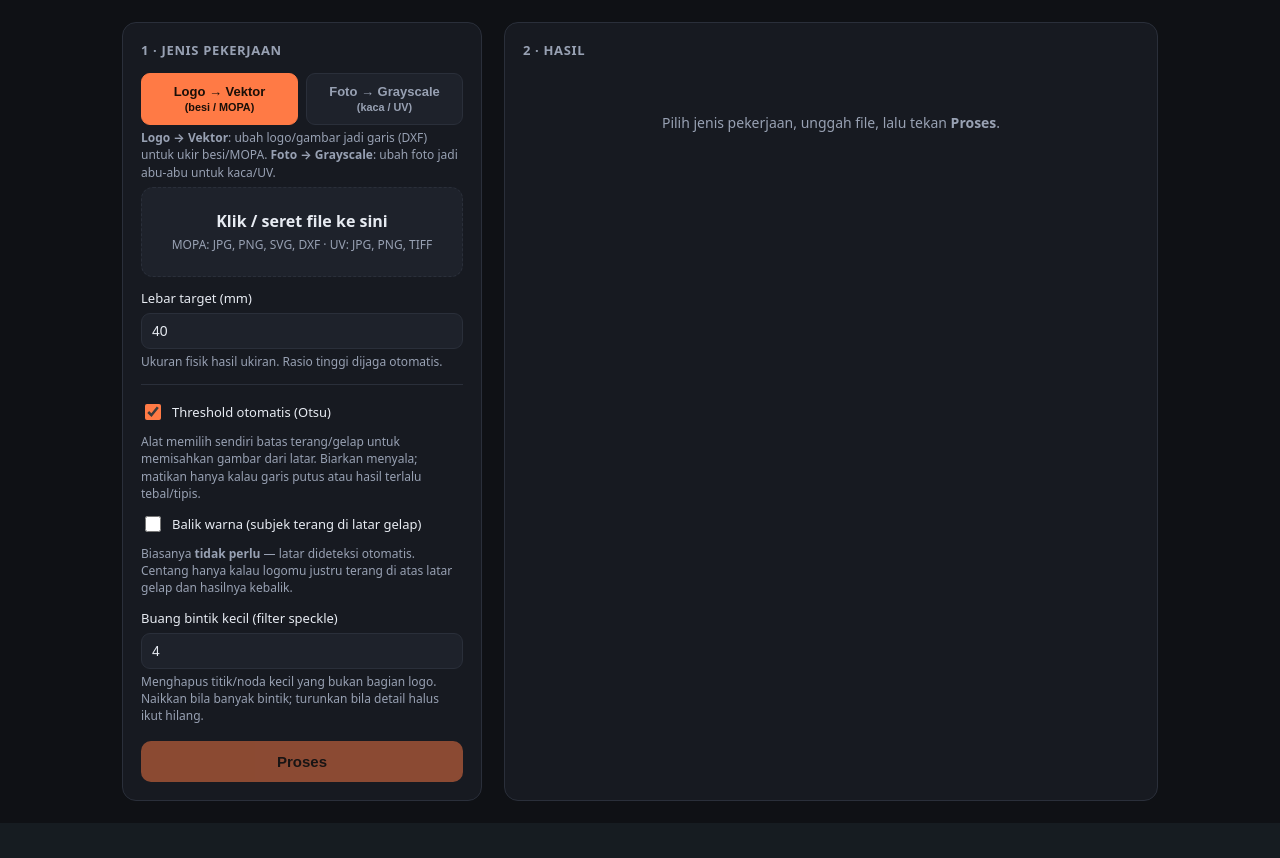
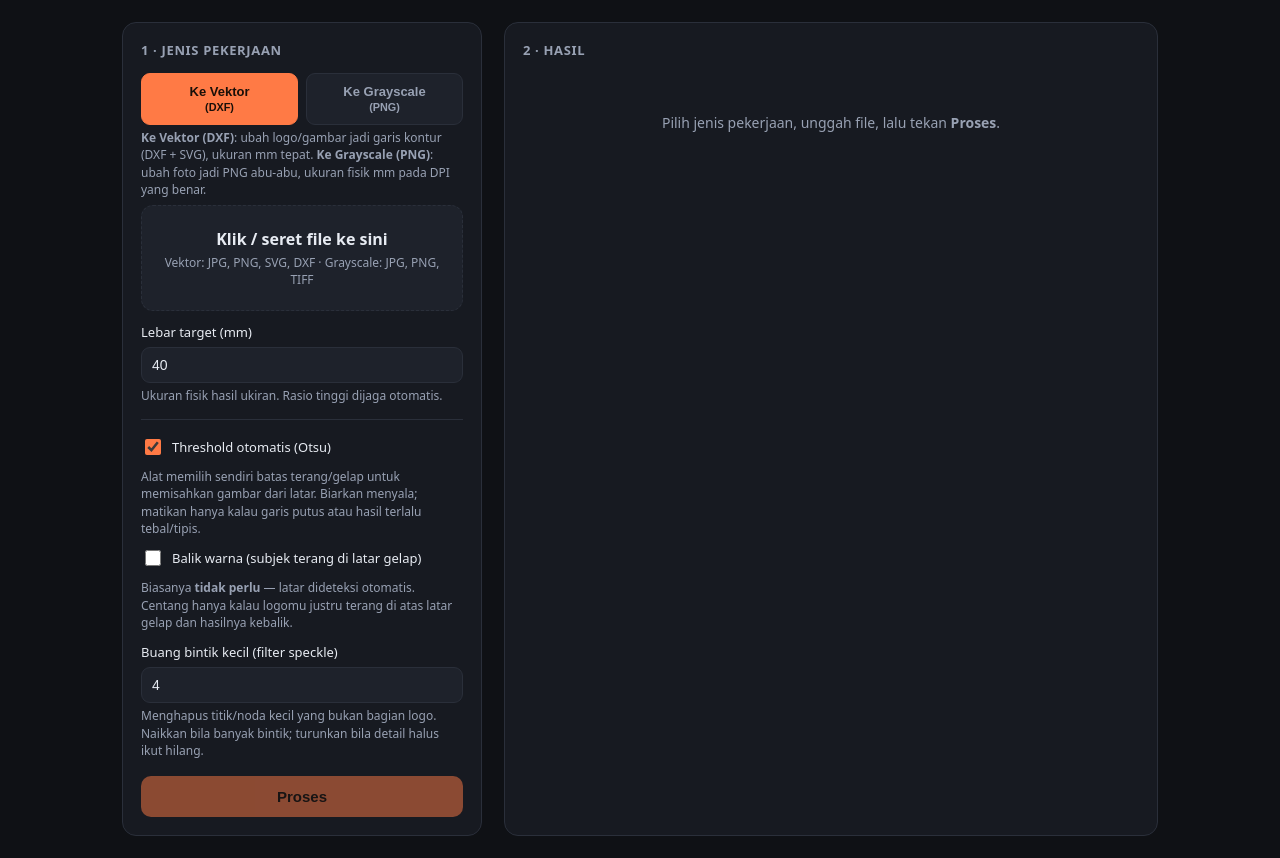
Before and after one commit to bayu-code-lab/laser-prep, a FastAPI app: page / in a window 1280 px wide. Shown: the part 60-918 px from the top of the page. Before the commit the page ends 861 px from the top, so only its background shows below. Run offline with FastAPI, Linux system fonts and the light colour scheme; some libraries are stand-ins or nearby versions.

Commit message:
refactor: ganti nama cabang MOPA/UV jadi Vektor (DXF) / Grayscale (PNG)

```diff
--- a/app.py
+++ b/app.py
@@ -2,8 +2,8 @@
 Laser Prep — web app LOKAL untuk menyiapkan file pelanggan jadi import-ready EZCAD2.
 
 Jalankan:  python app.py    lalu buka http://127.0.0.1:8000
-- Cabang "Logo → Vektor (MOPA)": JPG/PNG/SVG -> DXF + SVG bersih, skala mm benar.
-- Cabang "Foto → Grayscale (Kaca UV)": foto -> PNG grayscale bersih, ukuran fisik benar.
+- Mode "Ke Vektor (DXF)": JPG/PNG/SVG -> DXF + SVG bersih, skala mm benar.
+- Mode "Ke Grayscale (PNG)": foto -> PNG grayscale bersih, ukuran fisik benar.
 
 Parameter laser & dithering tetap kamu atur di EZCAD2.
 """
@@ -76,7 +76,7 @@ def index() -> HTMLResponse:
 async def process(
     lp_sid: str = Cookie(default=""),
     file: UploadFile = File(...),
-    job: str = Form(...),                 # "mopa" | "uv"
+    job: str = Form(...),                 # "vector" | "grayscale"
     width_mm: float = Form(50.0),
     # vektor
     auto_threshold: bool = Form(True),
@@ -110,7 +110,7 @@ async def process(
         return f"/out/{sid}/" + os.path.basename(p)
 
     try:
-        if job == "mopa":
+        if job == "vector":
             if ext in VECTOR_EXT:
                 r = process_svg_input(src_path, sess_dir, stem, target_width_mm=width_mm)
             elif ext in RASTER_EXT:
@@ -132,7 +132,7 @@ async def process(
                     "warnings": [f"File {ext} sudah vektor/siap import — disalin apa adanya. Set ukuran & parameter di EZCAD2."],
                 })
             else:
-                raise HTTPException(400, f"Format {ext} tak didukung untuk cabang MOPA.")
+                raise HTTPException(400, f"Format {ext} tak didukung untuk mode Vektor.")
 
             def bust(p):  # cache-buster utk preview
                 return url(p) + "?v=" + uuid.uuid4().hex[:6]
@@ -150,9 +150,9 @@ async def process(
                 "warnings": r.warnings,
             })
 
-        elif job == "uv":
+        elif job == "grayscale":
             if ext not in RASTER_EXT:
-                raise HTTPException(400, f"Cabang Kaca UV butuh gambar raster (JPG/PNG/...). Dapat: {ext}")
+                raise HTTPException(400, f"Mode Grayscale butuh gambar raster (JPG/PNG/TIFF). Dapat: {ext}")
             r = process_photo(
                 src_path, sess_dir, stem,
                 target_width_mm=width_mm, dpi=int(dpi),
--- a/prep/raster.py
+++ b/prep/raster.py
@@ -1,5 +1,5 @@
 """
-Cabang RASTER (Kaca UV): foto/gambar -> PNG grayscale bersih dengan ukuran fisik benar.
+Mode KE GRAYSCALE (PNG): foto/gambar -> PNG grayscale bersih dengan ukuran fisik benar.
 
 Python menyiapkan: grayscale, kontras, crop/auto-trim, penskalaan ke mm @ DPI.
 DITHERING/HALFTONE sengaja TIDAK dilakukan di sini — biar EZCAD2 yang urus (lebih unggul).
@@ -74,7 +74,7 @@ def process_photo(
     gamma: float = 1.0,
 ) -> RasterResult:
     os.makedirs(out_dir, exist_ok=True)
-    png_path = os.path.join(out_dir, f"{stem}_uv.png")
+    png_path = os.path.join(out_dir, f"{stem}_grayscale.png")
     prev_before = os.path.join(out_dir, f"{stem}_before.jpg")
     prev_after = os.path.join(out_dir, f"{stem}_after.jpg")
     warnings: List[str] = []
--- a/prep/vector.py
+++ b/prep/vector.py
@@ -1,5 +1,5 @@
 """
-Cabang VEKTOR (MOPA): logo raster (JPG/PNG) -> vektor bersih -> DXF + SVG + preview.
+Mode KE VEKTOR (DXF): logo raster (JPG/PNG) -> vektor bersih -> DXF + SVG + preview.
 Juga menerima input SVG (langsung diratakan & diskalakan).
 
 Python HANYA menyiapkan geometri bersih & skala mm yang benar.
--- a/selfcheck.py
+++ b/selfcheck.py
@@ -35,7 +35,7 @@ def _upload(name: str, buf: io.BytesIO) -> UploadFile:
 def _call(**kwargs) -> dict:
     """Panggil endpoint process() dengan default lengkap; kwargs menimpa yang perlu."""
     args = dict(
-        lp_sid=SID, job="uv", width_mm=20.0,
+        lp_sid=SID, job="grayscale", width_mm=20.0,
         auto_threshold=True, threshold=128, invert=False, filter_speckle=4,
         dpi=100, remove_bg=False, autocontrast=True, clahe=False, gamma=1.0,
     )
@@ -89,7 +89,7 @@ def check_svg_preview_before() -> None:
     """bug #6: untuk input SVG, panel 'sebelum' harus menunjuk SVG sumber, bukan hasil render."""
     svg = ('<svg xmlns="http://www.w3.org/2000/svg" viewBox="0 0 10 10">'
            '<path d="M1,1 L9,1 L9,9 L1,9 Z"/></svg>')
-    d = _call(file=_upload("s.svg", io.BytesIO(svg.encode())), job="mopa", width_mm=30.0)
+    d = _call(file=_upload("s.svg", io.BytesIO(svg.encode())), job="vector", width_mm=30.0)
     assert d["ok"], d
     assert ".svg" in d["before"], f"'sebelum' harus berkas SVG sumber: {d['before']}"
     # bandingkan path di disk, bukan URL: keduanya dapat cache-buster '?v=' yang berbeda
--- a/templates/index.html
+++ b/templates/index.html
@@ -64,14 +64,14 @@
   <div class="card">
     <h2>1 · Jenis pekerjaan</h2>
     <div class="seg" id="jobseg">
-      <button data-job="mopa" class="active">Logo → Vektor<br><small>(besi / MOPA)</small></button>
-      <button data-job="uv">Foto → Grayscale<br><small>(kaca / UV)</small></button>
+      <button data-job="vector" class="active">Ke Vektor<br><small>(DXF)</small></button>
+      <button data-job="grayscale">Ke Grayscale<br><small>(PNG)</small></button>
     </div>
-    <div class="hint"><b>Logo → Vektor</b>: ubah logo/gambar jadi garis (DXF) untuk ukir besi/MOPA. <b>Foto → Grayscale</b>: ubah foto jadi abu-abu untuk kaca/UV.</div>
+    <div class="hint"><b>Ke Vektor (DXF)</b>: ubah logo/gambar jadi garis kontur (DXF + SVG), ukuran mm tepat. <b>Ke Grayscale (PNG)</b>: ubah foto jadi PNG abu-abu, ukuran fisik mm pada DPI yang benar.</div>
 
     <div class="drop" id="drop">
       <div><b>Klik / seret file ke sini</b></div>
-      <div class="hint" id="dropinfo">MOPA: JPG, PNG, SVG, DXF · UV: JPG, PNG, TIFF</div>
+      <div class="hint" id="dropinfo">Vektor: JPG, PNG, SVG, DXF · Grayscale: JPG, PNG, TIFF</div>
     </div>
     <input type="file" id="file" hidden />
 
@@ -79,8 +79,8 @@
     <input type="number" id="width_mm" value="40" min="1" step="1" />
     <div class="hint">Ukuran fisik hasil ukiran. Rasio tinggi dijaga otomatis.</div>
 
-    <!-- opsi MOPA -->
-    <div class="opts" id="opts-mopa">
+    <!-- opsi mode Vektor -->
+    <div class="opts" id="opts-vector">
       <label class="check"><input type="checkbox" id="auto_threshold" checked /> Threshold otomatis (Otsu)</label>
       <div class="hint">Alat memilih sendiri batas terang/gelap untuk memisahkan gambar dari latar. Biarkan menyala; matikan hanya kalau garis putus atau hasil terlalu tebal/tipis.</div>
       <div id="thrbox" style="display:none">
@@ -95,8 +95,8 @@
       <div class="hint">Menghapus titik/noda kecil yang bukan bagian logo. Naikkan bila banyak bintik; turunkan bila detail halus ikut hilang.</div>
     </div>
 
-    <!-- opsi UV -->
-    <div class="opts" id="opts-uv" style="display:none">
+    <!-- opsi mode Grayscale -->
+    <div class="opts" id="opts-grayscale" style="display:none">
       <div class="row">
         <div>
           <label>DPI</label>
@@ -112,7 +112,7 @@
       <div class="hint">Melebarkan beda terang-gelap otomatis supaya foto tidak "flat". Biarkan menyala untuk kebanyakan foto.</div>
       <label class="check"><input type="checkbox" id="clahe" /> CLAHE (kontras lokal, untuk foto)</label>
       <div class="hint">Menaikkan kontras per-bagian, memunculkan detail pada foto rumit (wajah, bayangan). Nyalakan sebagai ganti auto-kontras bila detail kurang keluar.</div>
-      <label class="check"><input type="checkbox" id="invert_uv" /> Balik (negatif)</label>
+      <label class="check"><input type="checkbox" id="invert_gray" /> Balik (negatif)</label>
       <div class="hint">Menukar terang jadi gelap (seperti klise foto). Dipakai bila material terukir jadi terang di atas dasar gelap.</div>
       <label class="check"><input type="checkbox" id="remove_bg" /> Hapus background (perlu rembg)</label>
       <div class="hint">Opsional — memisahkan subjek dari latar otomatis. Perlu paket <b>rembg</b> terpasang; kalau belum, opsi ini dilewati saja (aman diabaikan).</div>
@@ -132,7 +132,7 @@
 </div>
 
 <script>
-let job = "mopa";
+let job = "vector";
 let picked = null;
 const $ = s => document.querySelector(s);
 
@@ -140,10 +140,10 @@ document.querySelectorAll("#jobseg button").forEach(b=>{
   b.onclick=()=>{
     document.querySelectorAll("#jobseg button").forEach(x=>x.classList.remove("active"));
     b.classList.add("active"); job=b.dataset.job;
-    $("#opts-mopa").style.display = job==="mopa"?"block":"none";
-    $("#opts-uv").style.display = job==="uv"?"block":"none";
-    $("#dropinfo").textContent = job==="mopa"
-      ? "MOPA: JPG, PNG, SVG, DXF" : "UV: JPG, PNG, TIFF";
+    $("#opts-vector").style.display = job==="vector"?"block":"none";
+    $("#opts-grayscale").style.display = job==="grayscale"?"block":"none";
+    $("#dropinfo").textContent = job==="vector"
+      ? "Vektor: JPG, PNG, SVG, DXF" : "Grayscale: JPG, PNG, TIFF";
   };
 });
 $("#auto_threshold").onchange = e => { $("#thrbox").style.display = e.target.checked?"none":"block"; };
@@ -177,7 +177,7 @@ $("#go").onclick=async()=>{
   fd.append("file",picked);
   fd.append("job",job);
   fd.append("width_mm",$("#width_mm").value||"40");
-  if(job==="mopa"){
+  if(job==="vector"){
     fd.append("auto_threshold",$("#auto_threshold").checked);
     fd.append("threshold",$("#threshold").value||"128");
     fd.append("invert",$("#invert").checked);
@@ -187,7 +187,7 @@ $("#go").onclick=async()=>{
     fd.append("gamma",$("#gamma").value||"1.0");
     fd.append("autocontrast",$("#autocontrast").checked);
     fd.append("clahe",$("#clahe").checked);
-    fd.append("invert",$("#invert_uv").checked);
+    fd.append("invert",$("#invert_gray").checked);
     fd.append("remove_bg",$("#remove_bg").checked);
   }
   try{
@@ -214,7 +214,7 @@ function render(d){
   html+='<div class="meta">';
   if(d.size_mm) html+='<span class="chip">Ukuran: <b>'+d.size_mm[0]+' × '+d.size_mm[1]+' mm</b></span>';
   if(d.n_paths!=null) html+='<span class="chip">Kontur: <b>'+d.n_paths+'</b></span>';
-  html+='<span class="chip">Mode: <b>'+(d.job==="mopa"?"Vektor / MOPA":"Grayscale / UV")+'</b></span>';
+  html+='<span class="chip">Mode: <b>'+(d.job==="vector"?"Vektor (DXF)":"Grayscale (PNG)")+'</b></span>';
   html+='</div>';
   html+='<div class="dl">';
   d.downloads.forEach((x,i)=>{ html+='<a class="'+(i>0?"sec":"")+'" href="'+x.url+'" download>⬇ '+x.label+'</a>'; });
```
